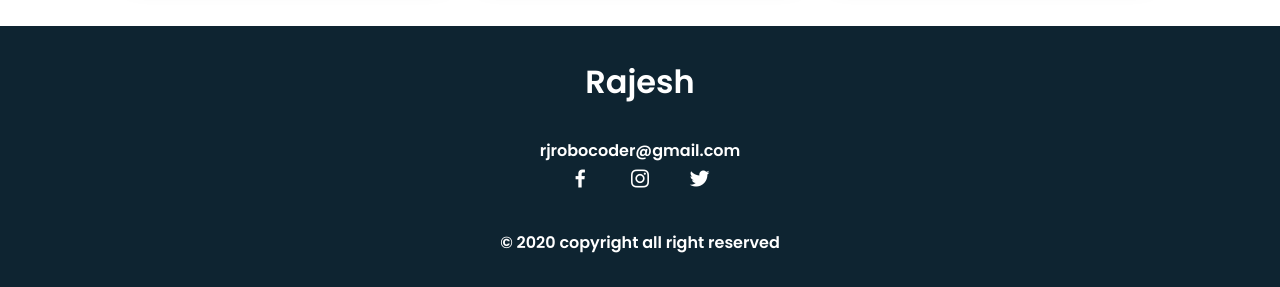
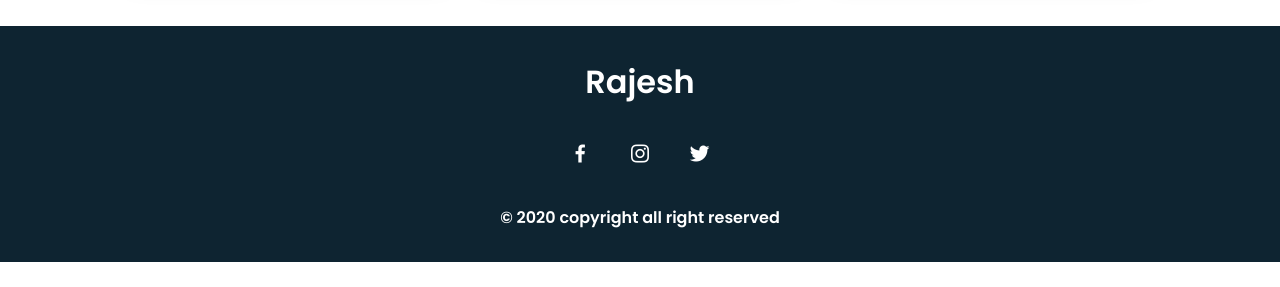
Before and after one commit to rjrobocoder/imrajesh, a plain HTML site: page index.html in a window 1280 px wide. Shown: the part 2674-2961 px from the top of the page. After the commit the page ends 2936 px from the top, so only its background shows below. Drawn offline with nearby package versions, Linux system fonts and the light colour scheme.

Commit message:
removed the footer email id

```diff
--- a/index.html
+++ b/index.html
@@ -168,7 +168,7 @@
         <!--===== FOOTER =====-->
         <footer class="footer">
             <p class="footer__title">Rajesh</p>
-            <p>rjrobocoder@gmail.com</p>
+            <!-- <p>rjrobocoder@gmail.com</p> -->
             <div class="footer__social">
                 <a href="https://www.facebook.com/profile.php?id=100022320392277&viewas=" target="_blank" class="footer__icon"><i class='bx bxl-facebook' ></i></a>
                 <a href="https://www.instagram.com/errajeshbiswas" target="_blank" class="footer__icon"><i class='bx bxl-instagram' ></i></a>
```
